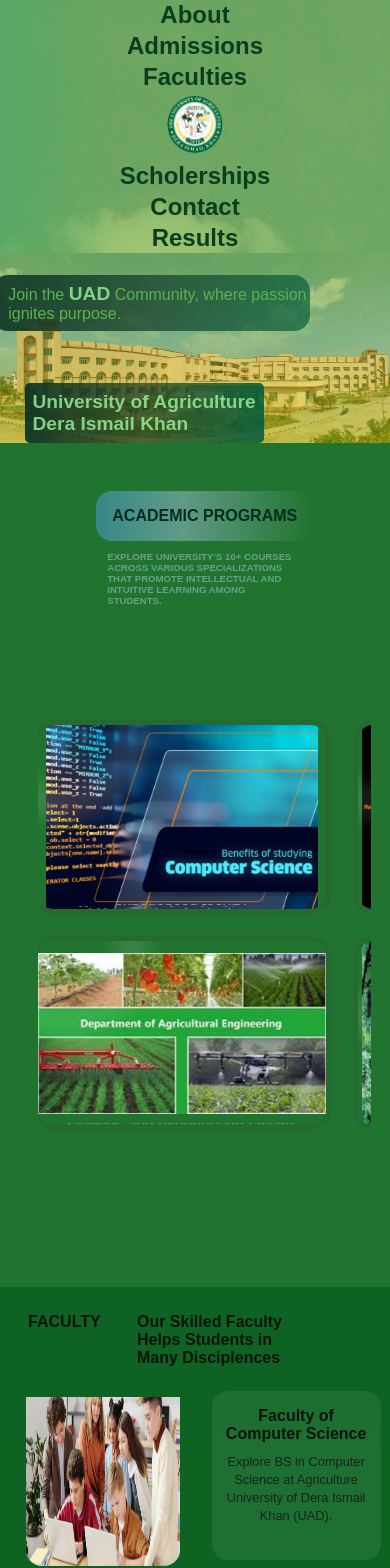
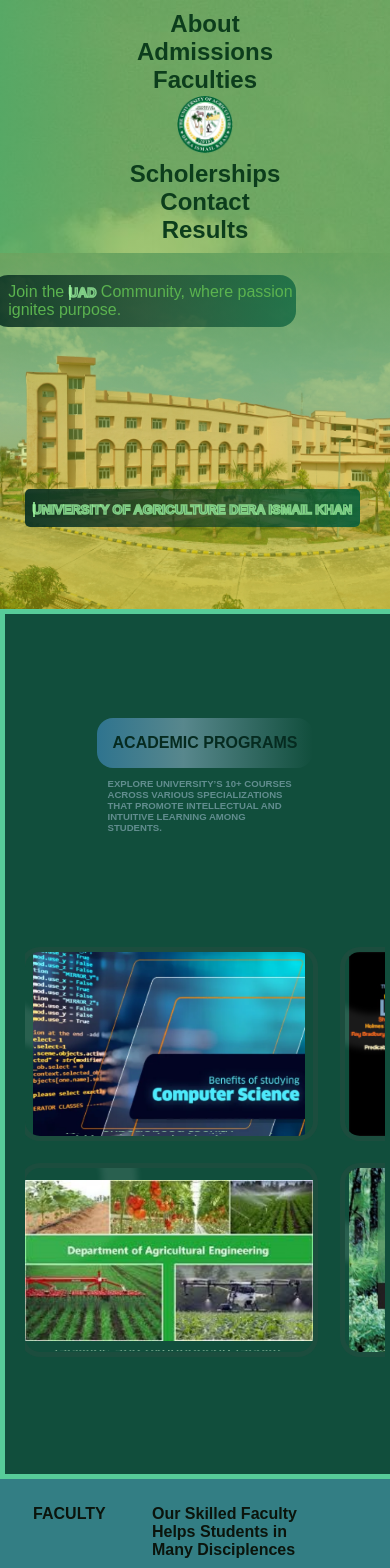
Before and after one commit to HashirA32/uad, a React (Create React App) app: page / in a window 390 px wide. Shown: the top 1568 px of the page. Built offline with nearby package versions, Linux system fonts and the light colour scheme; grey boxes are pictures that could not be loaded.

Commit message:
Updated Hero text

```diff
--- a/src/App.css
+++ b/src/App.css
@@ -6,7 +6,6 @@
   display: flex;
   align-items: center;
   justify-content: space-around;
-  background-color: #008f2d;
   background: linear-gradient(to right, #58ad57da 0%, #81b9188c 30%, #81b9188c 100%), url('/images/Background.jpg');
   background-repeat: no-repeat;
   height: 11vh;
@@ -56,13 +55,17 @@
   height: fit-content;
   width: fit-content;
   margin-left: 5dvw;
-  margin-top: 40dvh;
-  padding: 1.5rem;
+  margin-top: 55dvh;
+  padding: 0.5rem;
+  padding-bottom: 1rem;
   font-weight: 600;
   font-size: 3.5rem;
   background: linear-gradient(to right, #0b3223ef, #0b3223a6, #045e3be3);
   border-radius: 5px;
-  color: rgba(163, 255, 163, 0.753);
+  /* color: rgb(0, 95, 0); */
+
+
+
 }
 
 .hero-text {
@@ -81,11 +84,42 @@
 }
 
 .hero-text-Link {
-  font-size: 3rem;
-  color: rgba(163, 255, 163, 0.753);
+  font-size: 2rem;
+  text-transform: uppercase;
+  color: #0d272b;
+  font-weight: 700;
   margin: 0px;
   padding: 0px;
+  position: relative;
+  -webkit-text-stroke: 0.1rem rgba(163, 255, 163, 0.753);
 }
+
+
+.hero-text-Link::before {
+  content: attr(data-text);
+  font-weight: 700;
+  position: absolute;
+  top: 0;
+  left: 0;
+  width: 0;
+  height: 100%;
+  color: rgba(163, 255, 163, 0.753);
+  -webkit-text-stroke: 0.1rem #0d272b;
+  border-right: 2px solid rgba(163, 255, 163, 0.753);
+  overflow: hidden;
+  animation: A-Text 6s linear infinite;
+}
+
+
+@keyframes A-Text {
+  0%,10%,100% {
+    width: 0%;
+  }
+  70%,90% {
+    width: 100%;
+  }
+}
+
 
 /* Card section */
 
@@ -94,14 +128,14 @@
   background-size: cover;
   width: 21rem;
   height: 14rem;
-  background-color: #f8f8f813;
+  background-color: #35323217;
   border-radius: 10px;
   display: flex;
   align-items: center;
   justify-content: center;
   overflow: hidden;
   perspective: 1000px;
-  box-shadow: 0 0 0 5px #3a3a3a2c;
+  box-shadow: 0 0 0 5px #4e4c4c31;
   transition: all 0.6s cubic-bezier(0.175, 0.885, 0.32, 1.275);
   margin: 0px;
   padding: 0px;
@@ -122,7 +156,6 @@
   overflow: auto;
   height: 32dvh;
   width: 90dvw;
-  background-color: rgba(0, 0, 0, 0);
 }
 
 .cards-Contianer::-webkit-scrollbar {
@@ -157,7 +190,7 @@
   height: 100%;
   padding: 20px;
   box-sizing: border-box;
-  background-color: #f2f2f2;
+  background-color: #f2f2f200;
   transform: rotateX(-90deg);
   transform-origin: bottom;
   transition: all 0.6s cubic-bezier(0.175, 0.885, 0.32, 1.275);
@@ -194,18 +227,18 @@
 }
 
 .ACADEMICMain {
+
   margin: 0px;
   padding: 0px;
-  height: 100dvh;
   width: auto;
-  background-color: #21742f;
 }
 
 .ACADEMIC {
   margin: 0px;
   padding: 0px;
-  margin-left: 5dvw;
+  height: 100dvh;
   padding-top: 1rem;
+  background-color: #114e3c;
 }
 
 .Academic-Heading {
@@ -217,6 +250,7 @@
   font-size: 3rem;
   background: linear-gradient(to right, #4e9ce67c 0%, #a3c4e27c 40%, #0d2b1900 100%);
   width: fit-content;
+
 }
 
 .Academic-text {
@@ -234,7 +268,8 @@
 .Faculty {
   height: 180dvh;
   width: auto;
-  background-color: #0f6424d7;
+  background-color: #22577aa9;
+  margin: 0px;
 }
 
 .FacultyHeading {
@@ -341,8 +376,8 @@
 
 .App {
   text-align: center;
-  background-color: #092b1662;
-  color: #fff;
+  background-color: #35795b;
+   color: #fff;
   height: 100vh;
   display: flex;
   justify-content: center;
@@ -367,11 +402,11 @@
 }
 
 .feedback-card {
-  background-color: #c3ffcb1c;
+  background-color: #27292821;
   color: #fff;
   padding: 20px;
   border-radius: 10px;
-  box-shadow: 0 4px 8px rgba(0, 0, 0, 0.2);
+  box-shadow: 0 4px 18px rgba(101, 160, 132, 0.63);
   display: flex;
   flex-direction: column;
   justify-content: space-between;
@@ -401,7 +436,7 @@
   justify-content: flex-end;
   flex-wrap: wrap;
   gap: 2rem;
-  background-color: #103b1d;
+  background-color: #61a771;
 }
 
 .EventHeading {
@@ -409,14 +444,14 @@
   font-size: 1rem;
   padding-left: 2rem;
   font-weight: 600;
-  color: #bddbd2;
+  color: #1a2723;
 }
 
 .card {
   width: 350px;
   height: 200px;
   border-radius: 15px;
-  background: rgba(255, 255, 255, 0.075);
+  background: rgba(9, 41, 16, 0.342);
   display: -webkit-box;
   display: -ms-flexbox;
   display: flex;
@@ -440,7 +475,7 @@
   -webkit-transition: all .8s ease;
   transition: all .8s ease;
   -webkit-filter: blur(.5rem);
-  filter: blur(.5rem);
+  filter: blur(.2rem);
 }
 
 .text {
@@ -455,7 +490,7 @@
   -webkit-box-direction: normal;
   -ms-flex-direction: column;
   flex-direction: column;
-  color: rgb(255, 255, 255);
+  color: #1a2723;
   font-weight: 900;
   font-size: 1.1rem;
 }
@@ -463,7 +498,7 @@
 .subtitle {
   font-size: 0.9rem;
   font-weight: 300;
-  color: rgba(240, 248, 255, 0.691);
+  color: #1a2723;
 }
 
 .card:hover::before {
@@ -488,8 +523,8 @@
 } */
 
 .footer {
-  background-color: #132e1b;
-  color: #ffffff;
+  background-color: #142c31c9;
+  color: #050000;
 }
 
 .footer-wave-svg {
@@ -502,7 +537,7 @@
 }
 
 .footer-wave-path {
-  fill: #b3db69;
+  fill: #35795b;
 }
 
 .footer-content {
@@ -522,7 +557,7 @@
 }
 
 .footer-content-column ul li a {
-  color: #5bb34f;
+  color: #9ad692;
   text-decoration: none;
   font-size: 0.8rem;
 }
@@ -537,7 +572,7 @@
 }
 
 .footer-menu-name {
-  color: #dfdf84;
+  color: #7a8b49;
   font-size: 1rem;
   font-weight: 900;
   letter-spacing: .1em;
@@ -559,14 +594,14 @@
 }
 
 .footer-call-to-action-description {
-  color: #5bb34f;
+  color: #9ad692;
   margin-top: 10px;
   margin-bottom: 20px;
 }
 
 .footer-call-to-action-button:hover {
-  background-color: #7ba518;
-  color: #1f3d1b;
+  background-color: #12533a;
+  color: #9ad692;
 }
 
 .button:last-of-type {
@@ -574,9 +609,9 @@
 }
 
 .footer-call-to-action-button {
-  background-color: #2bf1072a;
+  background-color: #9ad692;
   border-radius: 21px;
-  color: #7ba518;
+  color: #17521c;
   display: inline-block;
   font-size: 0.7rem;
   font-weight: 900;
@@ -596,7 +631,7 @@
 }
 
 .footer-call-to-action-title {
-  color: #dfdf84;
+  color: #9bb857;
   font-size: 0.8rem;
   font-weight: 900;
   letter-spacing: .1em;
@@ -614,7 +649,7 @@
 }
 
 .footer-call-to-action-link-wrapper a {
-  color: #7ba518;
+  color: #9ad692;
   text-decoration: none;
 }
 
@@ -626,15 +661,7 @@
   width: 236px;
 }
 
-.footer-social-amoeba-path {
-  fill: #5bb34f;
-}
 
-.footer-social-link {
-  display: block;
-  padding: 10px;
-  position: absolute;
-}
 
 .hidden-link-text {
   position: absolute;
@@ -651,8 +678,8 @@
 }
 
 .footer-copyright {
-  background-color: #5bb34f;
-  color: #051f0a;
+  background-color: #142c3142;
+  color: #6ca177;
   padding: 15px 30px;
   text-align: center;
 }
@@ -664,7 +691,7 @@
 }
 
 .footer-copyright-text {
-  color: #051f0a;
+  color: #6ca177;
   font-size: 0.8rem;
   font-weight: 400;
   line-height: 18px;
@@ -673,7 +700,7 @@
 }
 
 .footer-copyright-link {
-  color: #051f0a;
+  color: #6ca177;
   text-decoration: none;
 }
 
@@ -815,8 +842,16 @@
 }
 
 @media (max-width: 768px) {
+
+  body {
+    min-width: 500px;
+  }
   .Nav {
     flex-direction: column;
+    display: flex;
+    align-items: center;
+    justify-content: center;
+    width: auto;
   }
 
   .logo {
@@ -952,8 +987,16 @@
 }
 
 @media (max-width: 480px) {
+
+  body {
+    min-width: 410px;
+  }
   .Nav {
+    display: flex;
     flex-direction: column;
+    align-items: center;
+    justify-content: center;
+    width: auto;
 
   }
 
@@ -962,20 +1005,19 @@
     width: 15dvw;
   }
   .hero {
-    height: auto;
+    height: 41dvh;
+    width: auto;
     padding: 5px;
     font-size: 2rem;
   }
 
   .hero-text-Link {
-    font-size: 1.2rem;
+    font-size: 0.8rem;
   }
 
   .name {
     font-size: 1.2rem;
-    top: auto;
-    margin-top: 4rem;
-    bottom: -5px;
+    margin-top: 20dvh;
     padding: 0.5rem;
   }
 
@@ -1118,7 +1160,7 @@
   font-weight: 600;
   text-align: center;
   padding-top: 2rem;
-  color: #0c3d1c;
+
 
 }
 
@@ -1390,13 +1432,12 @@
 /* Faculties Section */
 
 
-.ACADEMICMain {
-
+.ACADEMIC-M {
   margin: 0px;
   padding: 0px;
-  height: 100dvh;
+  height: 180dvh;
   width: auto;
-  background-color: #21742f;
+
 }
 
 .cards-C {
@@ -1408,9 +1449,8 @@
   margin: 0px;
   padding-top: 2rem;
   padding-bottom: 2rem;
-  height:fit-content;
+  height: fit-content;
   width: 90dvw;
-  background-color: rgba(0, 0, 0, 0);
 }
 
 
--- a/src/App.js
+++ b/src/App.js
@@ -39,7 +39,9 @@
   return (
     <>
       <Navbar />
-      <Suspense fallback={<div>Loading data...</div>}>
+      <Suspense fallback={<div class="loader">
+   <div data-glitch="Loading..." class="glitch">Loading...</div>
+</div>}>
         <Routes>
           <Route path="/" element={<HomePageComponents />} />
           <Route path="/about" element={<About />} />
--- a/src/comps/Events.js
+++ b/src/comps/Events.js
@@ -3,10 +3,11 @@
 const Events = () => {
   return (
     <>
-      <div className='Event'>
+        <div className='Event'>
         <div className='EventHeading'>
             Events
         </div>
+        <div  className='cards-Contianer'>
         <div className="card">
             <div className="text">
                 <span>PAKISTAN VETERINARY MEDICAL COUNCIL (PVMC) VISIT AT UAD</span>
@@ -43,7 +44,7 @@
             </div>
         </div>
     </div>
-
+    </div>
 
 
 
--- a/src/comps/Hero.js
+++ b/src/comps/Hero.js
@@ -7,10 +7,10 @@
       <div className="hero">
 
       <div className="hero-text">
-       Join the <Link to="/" className='hero-text-Link' >UAD</Link> Community, where passion <br/>ignites purpose.
+       Join the <Link to="/" className='hero-text-Link' data-text="UAD" >UAD</Link> Community, where passion <br/>ignites purpose.
        </div>
        <div className="name">
-       <a className='hero-text-Link' href='/'>University of  Agriculture<br/>Dera Ismail Khan </a>
+       <a className='hero-text-Link' data-text="University of Agriculture  Dera Ismail Khan " href='/'>University of  Agriculture Dera Ismail Khan </a>
        </div>
       </div>
     </>
--- a/src/index.css
+++ b/src/index.css
@@ -1,7 +1,6 @@
   body {
   margin: 0px;
-  background: linear-gradient(to top, rgb(15, 75, 50), rgb(7, 112, 30), #103b1d  );
-  background-color: rgb(13, 184, 13);
+  background-color: #57cc99;
   -webkit-font-smoothing: antialiased;
   -moz-osx-font-smoothing: grayscale;
   font-family: Arial, Helvetica, sans-serif;
@@ -17,3 +16,102 @@
   background-color: #027525;
   border-radius: 5px;
 }
+
+/* Loader section */
+
+
+.glitch {
+  position: relative;
+  font-size: 2rem;
+  font-weight: 700;
+  line-height: 1.2;
+  color: #fff;
+  letter-spacing: 5px;
+  z-index: 1;
+  animation: shift 1s ease-in-out infinite alternate;
+  margin-left: 40dvw;
+  margin-top: 40dvh;
+  margin-bottom: 40dvh;
+}
+
+.glitch:before,
+.glitch:after {
+  display: block;
+  content: attr(data-glitch);
+  position: absolute;
+  top: 0;
+  left: 0;
+  opacity: 0.8;
+}
+
+.glitch:before {
+  animation: glitch 0.4s cubic-bezier(0.25, 0.46, 0.45, 0.94) both infinite;
+  color: #8b00ff;
+  z-index: -1;
+}
+
+.glitch:after {
+  animation: glitch 0.4s cubic-bezier(0.25, 0.46, 0.45, 0.94) reverse both infinite;
+  color: #00e571;
+  z-index: -2;
+}
+
+@keyframes glitch {
+  0% {
+    transform: translate(0);
+  }
+
+  20% {
+    transform: translate(-3px, 3px);
+  }
+
+  40% {
+    transform: translate(-3px, -3px);
+  }
+
+  60% {
+    transform: translate(3px, 3px);
+  }
+
+  80% {
+    transform: translate(3px, -3px);
+  }
+
+  to {
+    transform: translate(0);
+  }
+}
+
+@keyframes shift {
+  0%, 40%, 44%, 58%, 61%, 65%, 69%, 73%, 100% {
+    transform: skewX(0deg);
+  }
+
+  41% {
+    transform: skewX(10deg);
+  }
+
+  42% {
+    transform: skewX(-10deg);
+  }
+
+  59% {
+    transform: skewX(40deg) skewY(10deg);
+  }
+
+  60% {
+    transform: skewX(-40deg) skewY(-10deg);
+  }
+
+  63% {
+    transform: skewX(10deg) skewY(-5deg);
+  }
+
+  70% {
+    transform: skewX(-50deg) skewY(-20deg);
+  }
+
+  71% {
+    transform: skewX(10deg) skewY(-10deg);
+  }
+}
```
Also changed, not shown: src/comps/Acadamic.js (+1 -15 lines).
